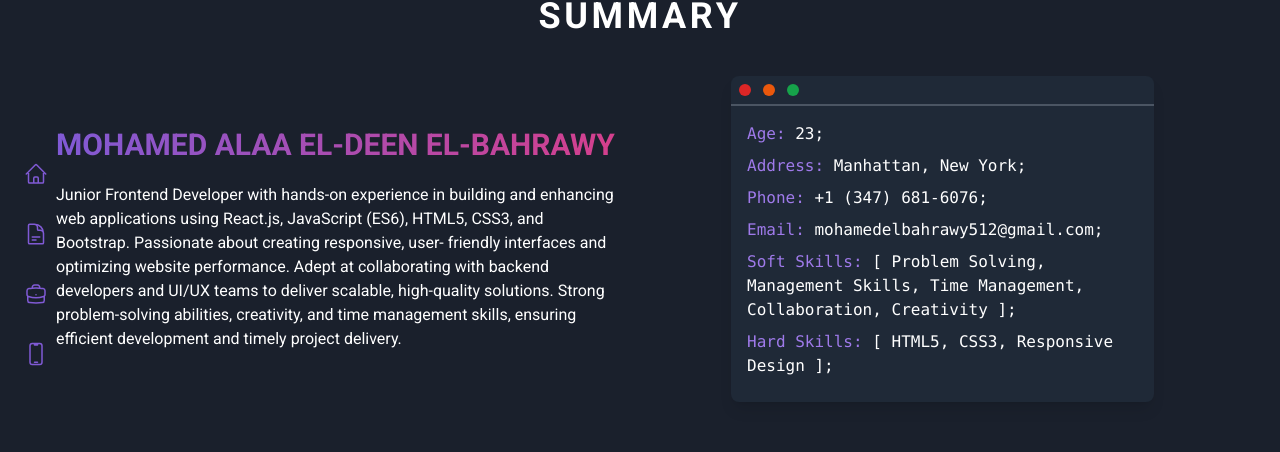
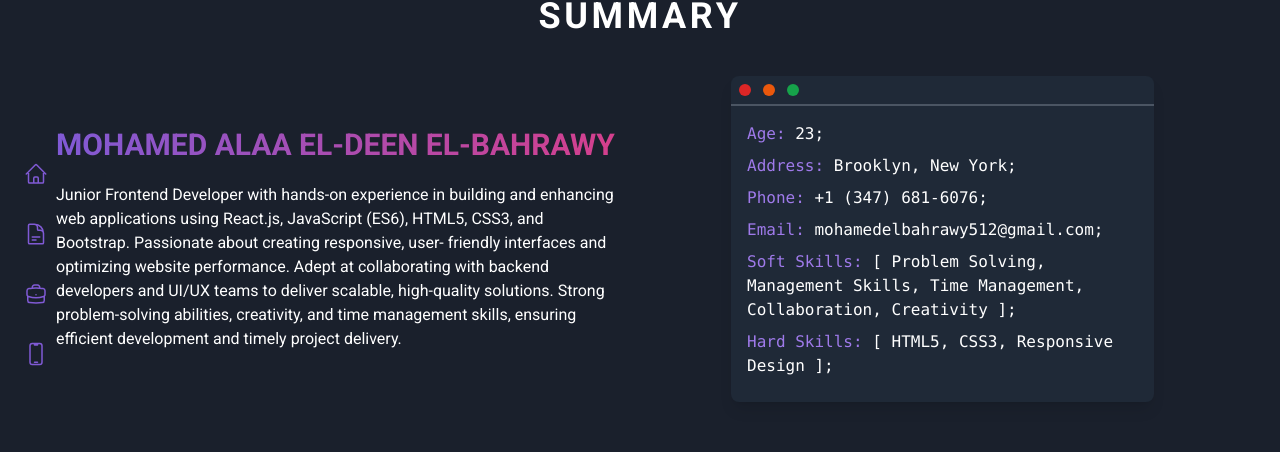
Before and after one commit to MElbahrawy/NewPortfolio, a React (Vite) app: page /resume in a window 1280 px wide. Shown: the part 136-588 px from the top of the page. Built offline with nearby package versions, Linux system fonts and the light colour scheme.

Commit message:
fix align

```diff
--- a/src/components/resume/Summary.jsx
+++ b/src/components/resume/Summary.jsx
@@ -3,7 +3,7 @@ import Heading from "./Heading";
 
 const Summary = () => {
   const obj = {
-    address: "Manhattan, New York",
+    address: "Brooklyn, New York",
     phone: "+1 (347) 681-6076",
     email: "mohamedelbahrawy512@gmail.com",
     softSkills: [
@@ -29,11 +29,14 @@ const Summary = () => {
   return (
     <div className="mb-28">
       <Heading title="Summary" />
-      <div className="grid grid-col-1 lg:grid-cols-2 gap-10 items-center">
+      <div
+        className="grid grid-col-1 lg:grid-cols-2 gap-10 items-center"
+        style={{ overflowWrap: "break-word", wordBreak: "break-word" }}
+      >
         <div className=" text-center lg:text-left">
           <h2
             data-aos="fade-down"
-            className="text-3xl  uppercase font-bold mb-5 text-transparent bg-gradient-to-r from-main to-secondary bg-clip-text "
+            className="text-2xl sm:text-3xl  uppercase font-bold mb-5 text-transparent bg-gradient-to-r from-main to-secondary bg-clip-text "
           >
             Mohamed Alaa El-Deen El-Bahrawy
           </h2>
```
